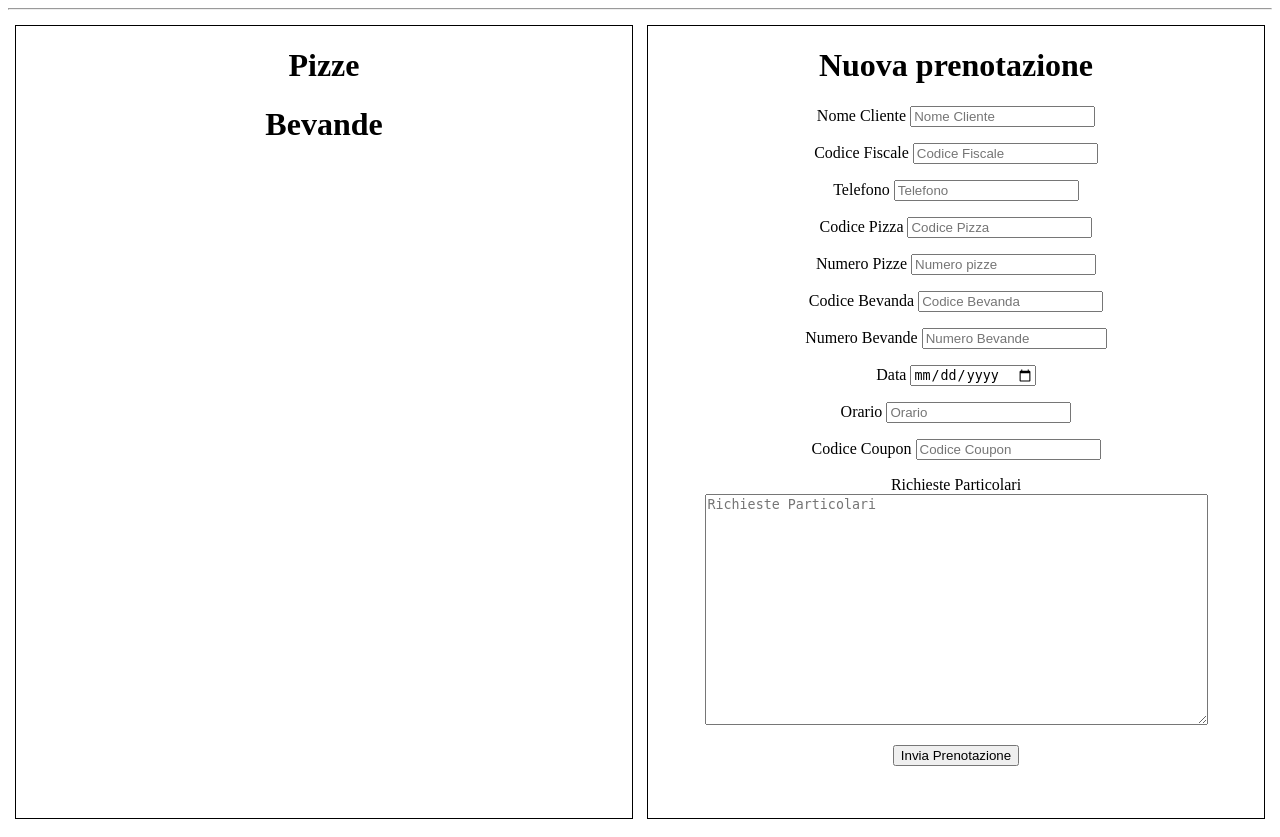
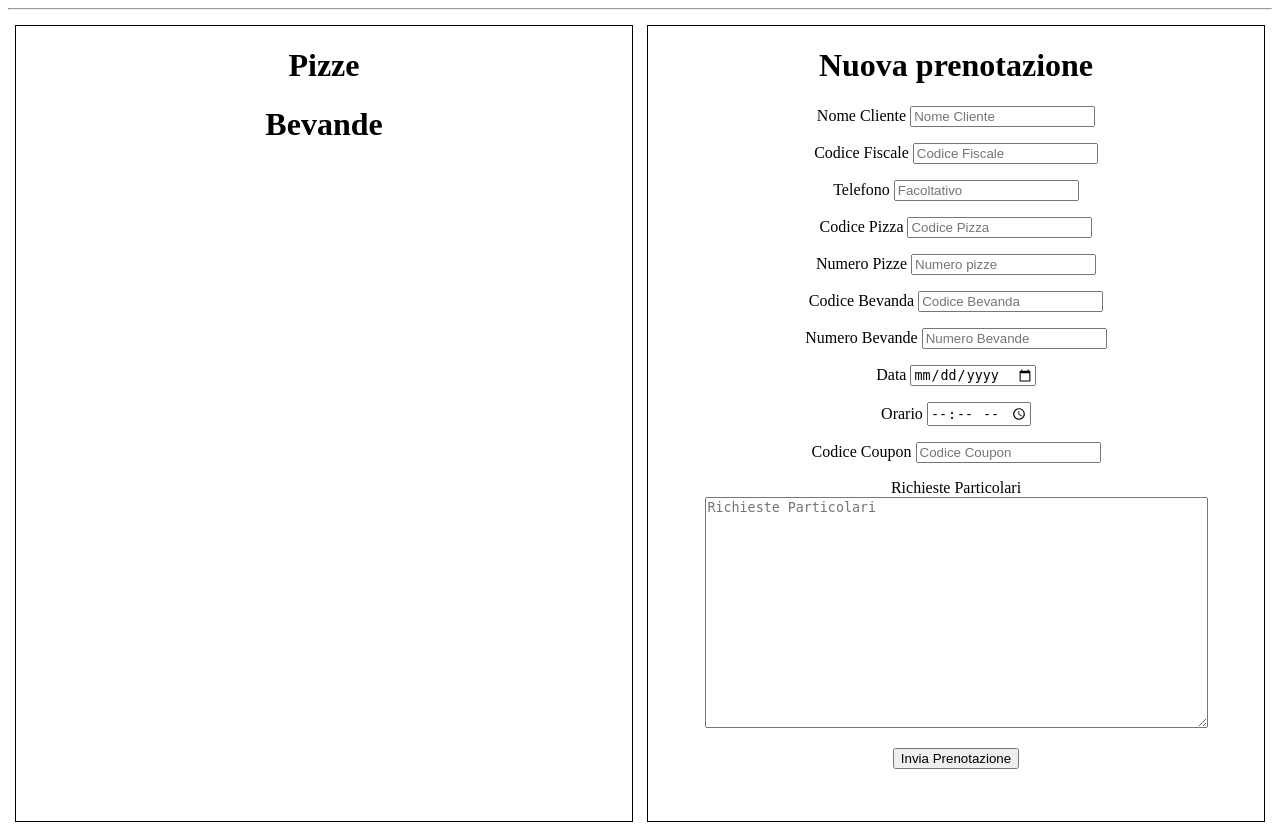
Before and after one commit to alessandro-bertelli/webapp_isa_tbd, a Flask app: page /new_pren/ in a window 1280 px wide. Shown: the part 63-900 px from the top of the page. Run offline with Flask 2, Linux system fonts and the light colour scheme; data that the repository does not hold is empty; some libraries are stand-ins or nearby versions.

Commit message:
[new-pren] Fix bugs

```diff
--- a/src/app.py
+++ b/src/app.py
@@ -30,14 +30,14 @@ def new_pren():
     conn = get_db_connection()
     if request.method == 'POST':
         nome = request.form['nome']
-        id_cliente = request.form['id_cliente']
         telefono = request.form['telefono']
+        cod_fiscale = request.form['cod_fiscale']
         data = request.form['data']
         orario = request.form['orario']
         cod_coupon = request.form['cod_coupon']
         cur = conn.cursor()
-        cur.execute('INSERT INTO cliente (nome, id_cliente, telefono)''VALUES (%s, %s, %s)',(nome, id_cliente, telefono))
-        cur.execute('INSERT INTO prenotazione (data, orario, id_cliente)''VALUES (%s, %s, %s)',(data, orario, id_cliente))
+        cur.execute('INSERT INTO cliente (nome, telefono, cod_fiscale)''VALUES (%s, %s, %s)',(nome, telefono, cod_fiscale))
+        cur.execute('INSERT INTO prenotazione (data, orario, cod_fiscale)''VALUES (%s, %s, %s)',(data, orario, cod_fiscale))
         conn.commit()
         cur.close()
         conn.close()
--- a/src/templates/new_pren.html
+++ b/src/templates/new_pren.html
@@ -11,8 +11,8 @@
         </p>
 
         <p>
-            <label for="id_cliente">Codice Fiscale</label>
-            <input type="text" name="id_cliente"
+            <label for="cod_fiscale">Codice Fiscale</label>
+            <input type="text" name="cod_fiscale"
                    placeholder="Codice Fiscale">
             </input>
         </p>
@@ -20,7 +20,7 @@
         <p>
             <label for="telefono">Telefono</label>
             <input type="text" name="telefono"
-                   placeholder="Telefono">
+                   placeholder="Facoltativo">
             </input>
         </p>
 
@@ -61,8 +61,8 @@
 
         <p>
             <label for="orario">Orario</label>
-            <input type="text" name="orario"
-                   placeholder="Orario">
+            <input type="time" name="orario"
+                   placeholder="hh:mm">
             </input>
         </p>
 
```
